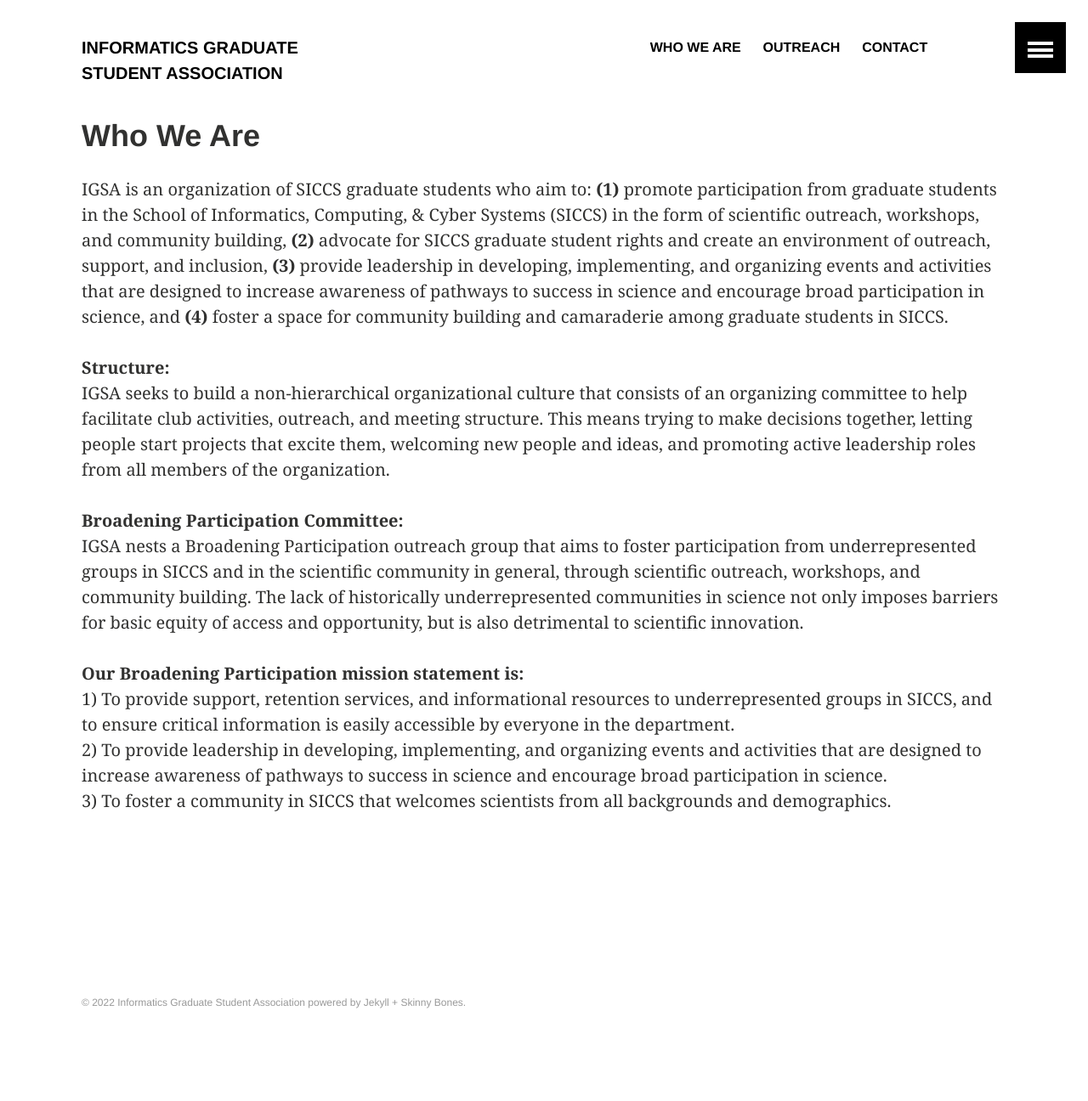
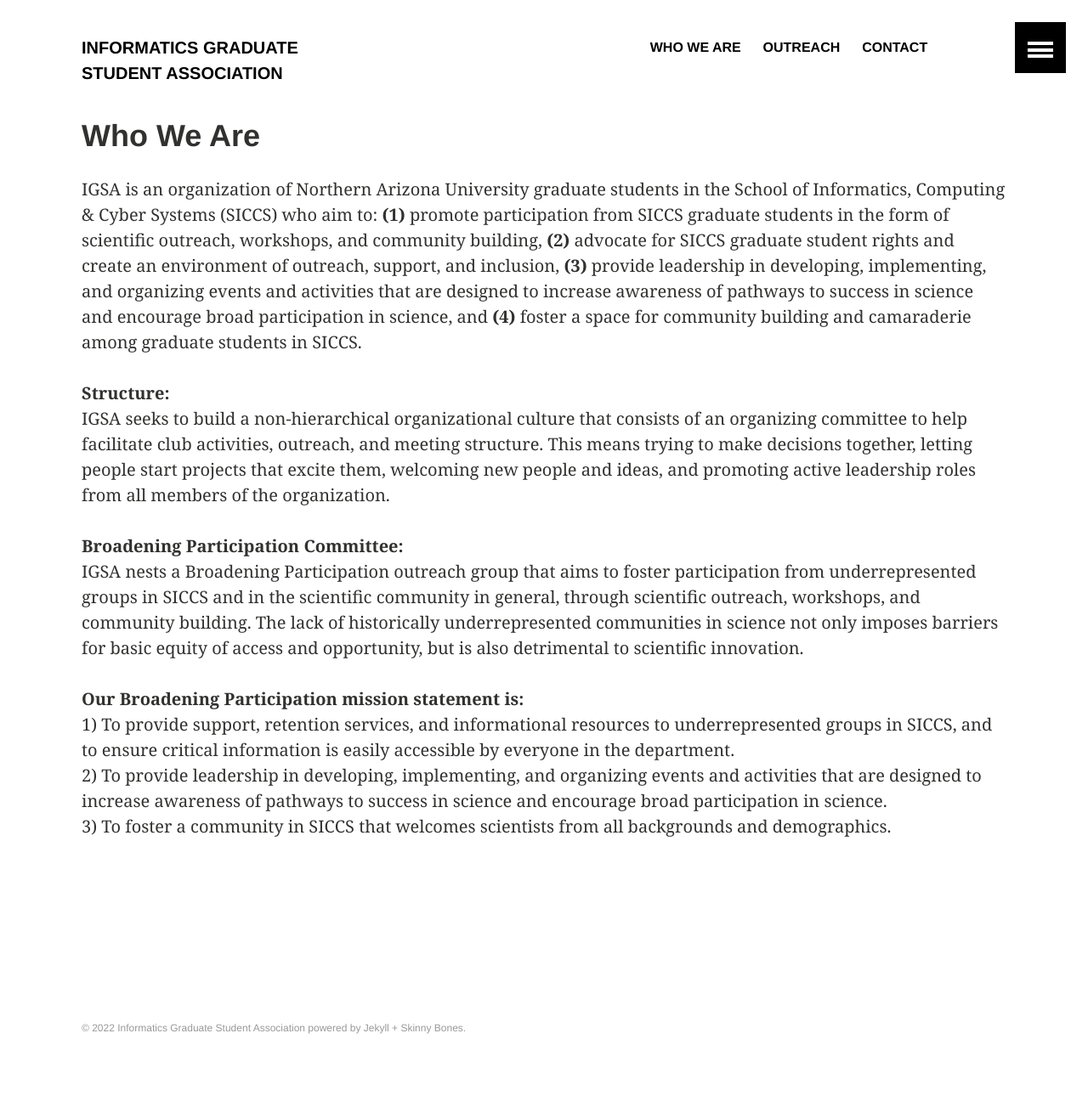
Before and after one commit to IGSA-SICCS/IGSA-SICCS.github.io, a Jekyll site: the page built from whoweare.html, in a window 1280 px wide. Shown: the whole page at 85% size. Built offline with Jekyll 4.4.1, drawn with Linux system fonts in a browser that asks for light colours; before the commit the page ends 1266 px from its top, so only the background shows below that.

Commit message:
Fixed typo

```diff
--- a/contact.html
+++ b/contact.html
@@ -4,4 +4,4 @@ title: Contact
 ---
 
 
-<p> To join IGSA, please fill out this <a href="https://forms.gle/XNFjaqWKDrfYLAye9"><strong>form</strong></a> </p>
+<p> To join IGSA, please fill out this <a href="https://forms.gle/XNFjaqWKDrfYLAye9">form</a>. </p>
--- a/whoweare.html
+++ b/whoweare.html
@@ -4,7 +4,7 @@ title: "Who We Are"
 ---
 
 
-<p> IGSA is an organization of SICCS graduate students who aim to: <strong>(1)</strong> promote participation from graduate students in the School of Informatics, Computing, & Cyber Systems (SICCS) in the form of scientific outreach, workshops, and community building, <strong>(2)</strong> advocate for SICCS graduate student rights and create an environment of outreach, support, and inclusion, <strong>(3)</strong> provide leadership in developing, implementing, and organizing events and activities that are designed to increase awareness of pathways to success in science and encourage broad participation in science, and <strong>(4)</strong> foster a space for community building and camaraderie among graduate students in SICCS.<br><br>
+<p> IGSA is an organization of Northern Arizona University graduate students in the School of Informatics, Computing & Cyber Systems (SICCS) who aim to: <strong>(1)</strong> promote participation from SICCS graduate students in the form of scientific outreach, workshops, and community building, <strong>(2)</strong> advocate for SICCS graduate student rights and create an environment of outreach, support, and inclusion, <strong>(3)</strong> provide leadership in developing, implementing, and organizing events and activities that are designed to increase awareness of pathways to success in science and encourage broad participation in science, and <strong>(4)</strong> foster a space for community building and camaraderie among graduate students in SICCS.<br><br>
 
 <strong>Structure:</strong><br>
 IGSA seeks to build a non-hierarchical organizational culture that consists of an organizing committee to help facilitate club activities, outreach, and meeting structure. This means trying to make decisions together, letting people start projects that excite them, welcoming new people and ideas, and promoting active leadership roles from all members of the organization.<br><br>
```
Also changed, not shown: index.md (+1 -1 lines), 1 other file.
